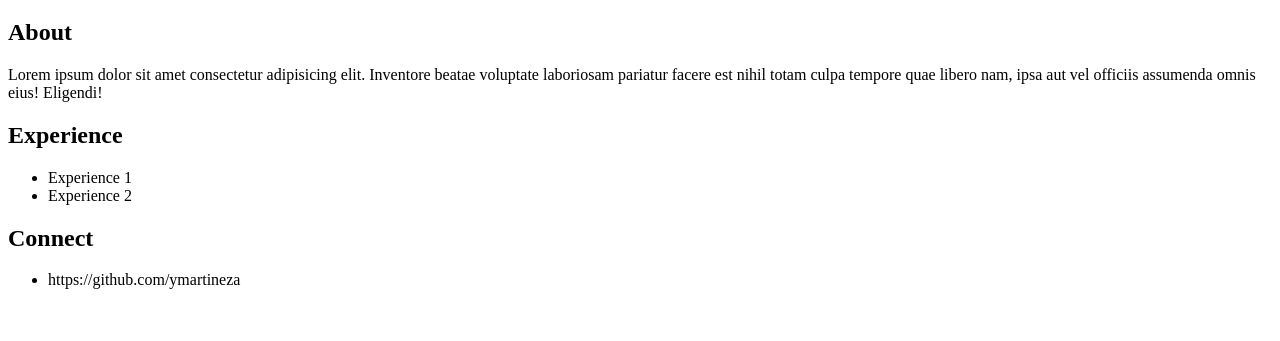
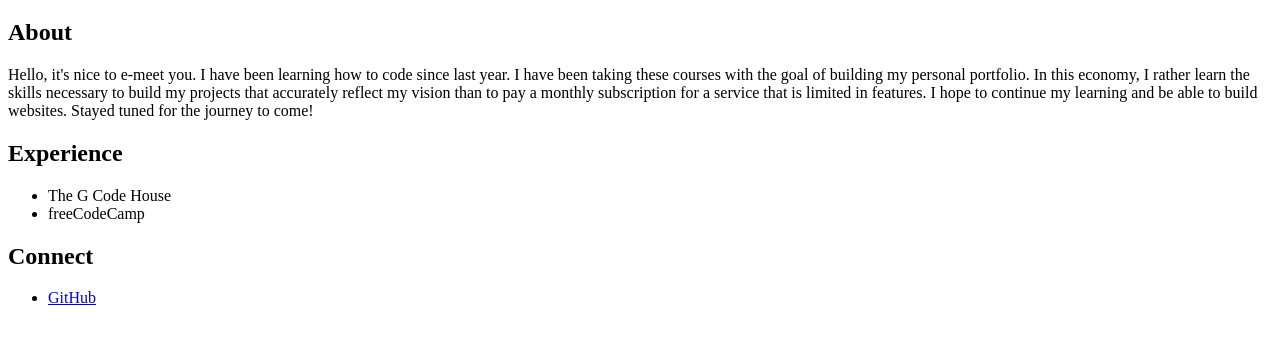
Before and after one commit to ymartineza/-yaneli-martinez-aguilar-luna, a plain HTML site: page index.html in a window 1280 px wide. Shown: the part 61-402 px from the top of the page. Drawn offline with Linux system fonts and the light colour scheme.

Commit message:
about and experience section updated

```diff
--- a/index.html
+++ b/index.html
@@ -10,23 +10,28 @@
     <section id="About">
       <h2>About</h2>
       <p>
-        Lorem ipsum dolor sit amet consectetur adipisicing elit. Inventore
-        beatae voluptate laboriosam pariatur facere est nihil totam culpa
-        tempore quae libero nam, ipsa aut vel officiis assumenda omnis eius!
-        Eligendi!
+        Hello, it's nice to e-meet you. I have been learning how to code since
+        last year. I have been taking these courses with the goal of building my
+        personal portfolio. In this economy, I rather learn the skills necessary
+        to build my projects that accurately reflect my vision than to pay a
+        monthly subscription for a service that is limited in features. I hope
+        to continue my learning and be able to build websites. Stayed tuned for
+        the journey to come!
       </p>
     </section>
     <section id="Experience">
       <h2>Experience</h2>
       <ul>
-        <li>Experience 1</li>
-        <li>Experience 2</li>
+        <li>The G Code House</li>
+        <li>freeCodeCamp</li>
       </ul>
     </section>
-    <section id="Experience">
+    <section id="Connect">
       <h2>Connect</h2>
       <ul>
-        <li><a>https://github.com/ymartineza</a></li>
+        <li>
+          <a href="https://github.com/ymartineza" target="_blank">GitHub</a>
+        </li>
       </ul>
     </section>
   </body>
```
